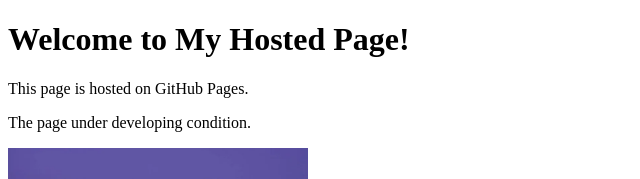
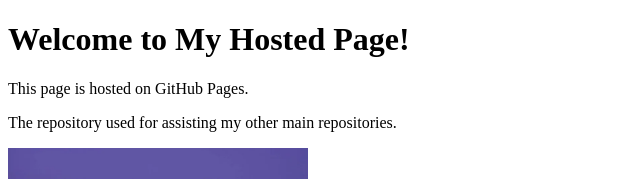
Before and after one commit to SOMOSTRO/Hosted, a plain HTML site: page index.html in a window 1280 px wide. Shown: the top 179 px of the page, without its empty margins (0-640 px from the left). Drawn offline with Linux system fonts and the light colour scheme.

Commit message:
update index.html

```diff
--- a/index.html
+++ b/index.html
@@ -3,12 +3,12 @@
 <head>
     <meta charset="UTF-8">
     <meta name="viewport" content="width=device-width, initial-scale=1.0">
-    <title>My Hosted Page</title>
+    <title>Hosted Page</title>
 </head>
 <body>
     <h1>Welcome to My Hosted Page!</h1>
     <p>This page is hosted on GitHub Pages.</p>
-    <p>The page under developing condition.</p>
+    <p>The repository used for assisting my other main repositories.</p>
     <img src="Bot_image.webp" width="300" alt="My Image">
 </body>
 </html>
```
